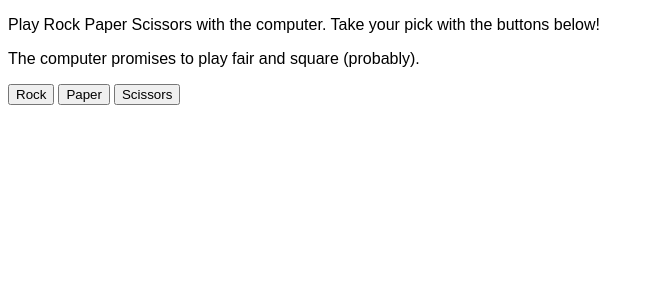
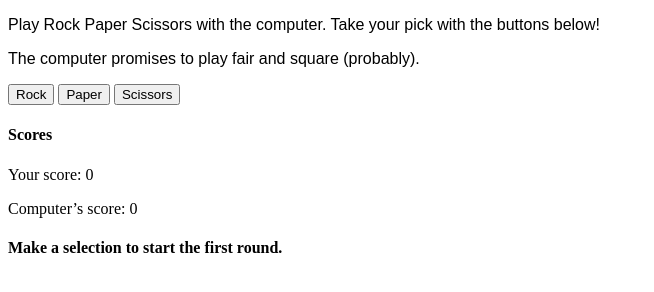
Before and after one commit to 3-aln/rock-paper-scissors, a plain HTML site: page index.html in a window 1280 px wide. Shown: the whole page, without its empty margins (0-654 px from the left). Drawn offline with Linux system fonts and the light colour scheme.

Commit message:
Implement text updates of round and score numbers while playing

```diff
--- a/index.html
+++ b/index.html
@@ -15,6 +15,11 @@
   <button id="scissors-button">Scissors</button>
 
   <div id="text-area">
+    <h4>Scores</h4>
+    <p id="human-score-para"></p>
+    <p id="computer-score-para"></p>
+
+    <h4 id="round-heading">Make a selection to start the first round.</h4>
     <p id="round-selections"></p>
     <p id="round-results"></p>
   </div>
--- a/scripts.js
+++ b/scripts.js
@@ -3,6 +3,7 @@ playGame();
 function playGame() {
   let humanScore = 0;
   let computerScore = 0;
+  let roundNum = 0;
 
   const buttons = document.querySelectorAll("button");
 
@@ -30,13 +31,24 @@ function playGame() {
     })
   });
 
+  const roundHeading = document.querySelector("#round-heading");
   const roundSelections = document.querySelector("#round-selections");
   const roundResults = document.querySelector("#round-results");
 
+  const humanScorePara = document.querySelector("#human-score-para");
+  const computerScorePara = document.querySelector("#computer-score-para");
+
+  updateScoreText();
+
   function playRound(humanChoice, computerChoice) {
     humanChoice = humanChoice.toLowerCase();
-    roundSelections.textContent = (`         You picked: ${humanChoice}. `);
+
+    // Display the selections made this round.
+    roundSelections.textContent = (`You picked: ${humanChoice}. `);
     roundSelections.textContent += (`The computer picked: ${computerChoice}.`);
+
+    roundNum++;
+    roundHeading.textContent = `Round ${roundNum} Results`;
 
     if (humanChoice === computerChoice) {
       // If user and computer picked the same option, tie.
@@ -63,7 +75,13 @@ function playGame() {
         recordLoss(humanChoice, computerChoice);
       }
     }
-    console.log(`User score: ${humanScore}, computer score: ${computerScore}`);
+
+    updateScoreText();
+  }
+
+  function updateScoreText() {
+    humanScorePara.textContent = `Your score: ${humanScore}`
+    computerScorePara.textContent = `Computer’s score: ${computerScore}`
   }
 
   // Show text indicating that the player won and increment their score.
```
